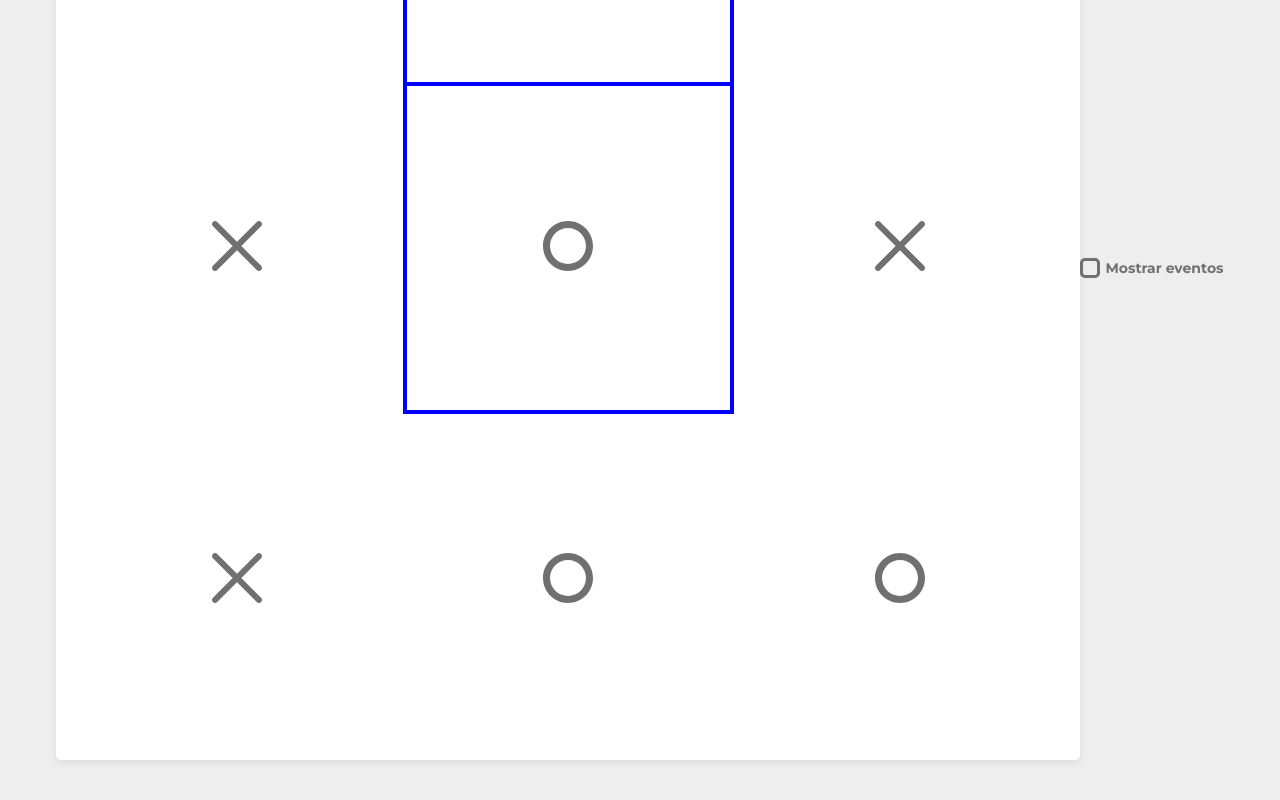
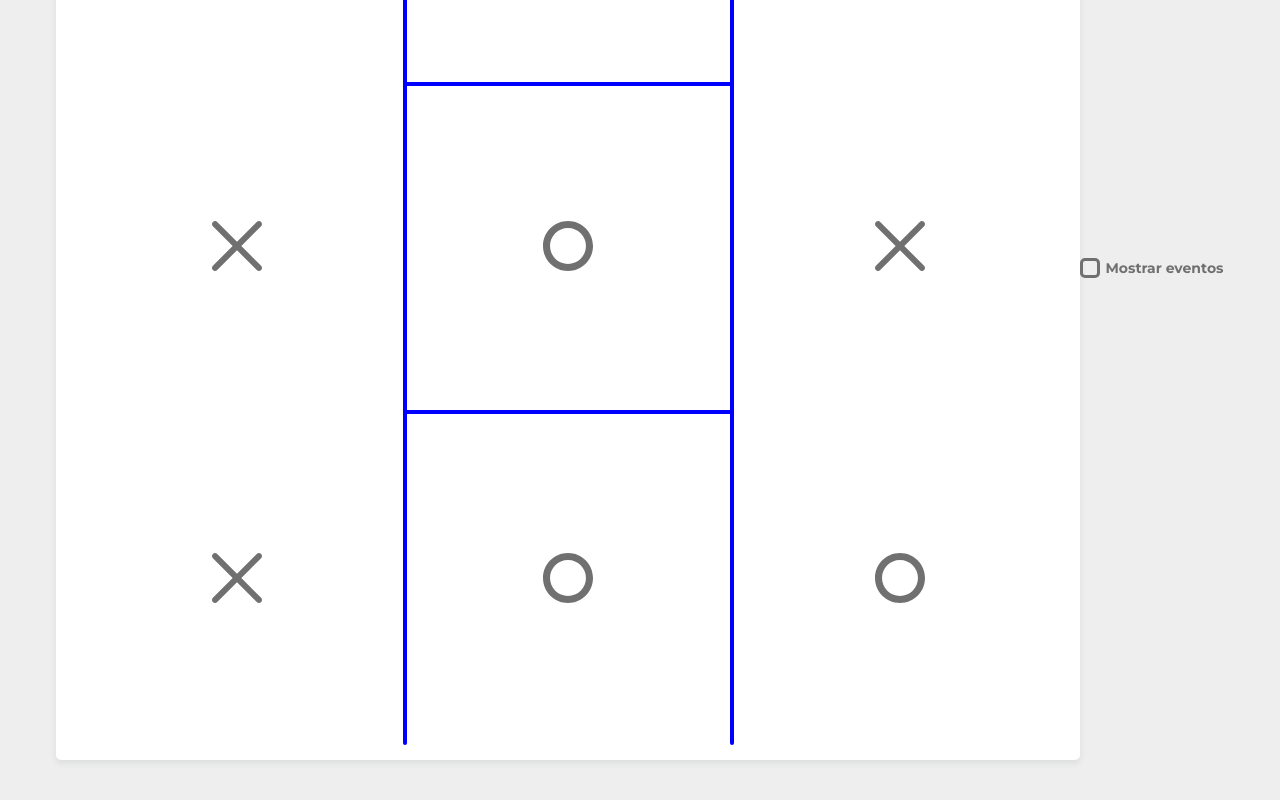
Before and after one commit to AAlan12/jogo-da-velha, a React (Create React App) app: page / in a window 1280 px wide. Shown: the part 411-1211 px from the top of the page. Built offline with nearby package versions, Linux system fonts and the light colour scheme.

Commit message:
feito oitavo quadrado dp Hashtag

```diff
--- a/src/components/Hashtag/styles.css
+++ b/src/components/Hashtag/styles.css
@@ -15,16 +15,24 @@
     justify-content: center;
 }
 
-.hashtag > .item:nth-child(2) {
+.hashtag > .item:nth-child(2),
+.hashtag > .item:nth-child(8) {
     justify-content: space-between;
 }
 
 .hashtag > .item:nth-child(2)::before,
-.hashtag > .item:nth-child(2)::after {
+.hashtag > .item:nth-child(2)::after,
+.hashtag > .item:nth-child(8)::before,
+.hashtag > .item:nth-child(8)::after {
     content: '';
     width: 4px;
     height: 100%;
     background-color: blue;
+
+}
+
+.hashtag > .item:nth-child(2)::before,
+.hashtag > .item:nth-child(2)::after {
     border-top-left-radius: 2px;
     border-top-right-radius: 2px;
 }
@@ -32,3 +40,9 @@
 .hashtag > .item:nth-child(5) {
     border:  4px solid blue;
 }
+
+.hashtag > .item:nth-child(8)::before,
+.hashtag > .item:nth-child(8)::after {
+    border-bottom-left-radius: 2px;
+    border-bottom-right-radius: 2px;
+}
```
